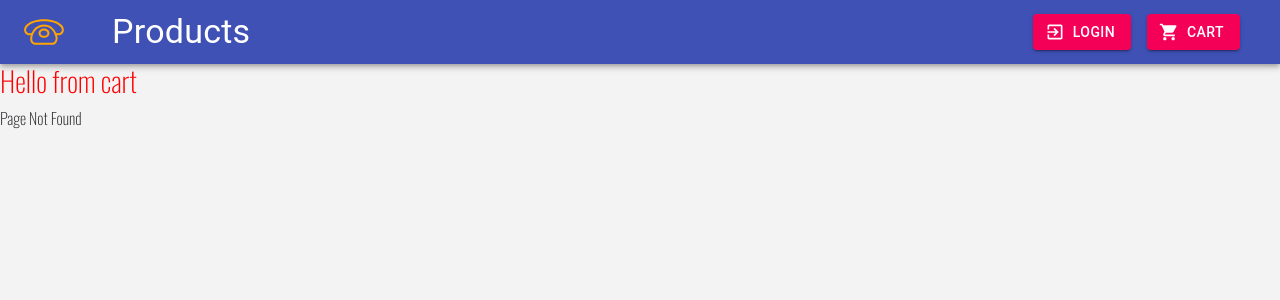
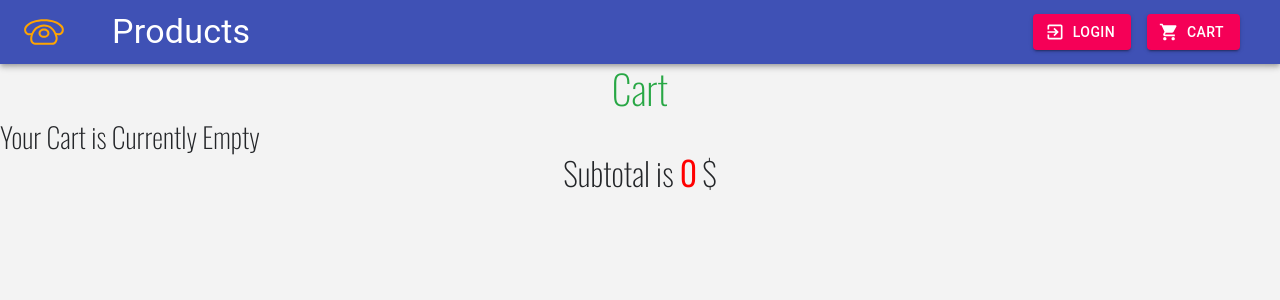
Before and after one commit to shahjigar556/e-commerce, a React (Create React App) app: page /cart in a window 1280 px wide. Before the commit this address had no page. Shown: the top 300 px of the page. Built offline with nearby package versions, Linux system fonts and the light colour scheme.

Commit message:
developed the functionality to add and remove items to cart

```diff
--- a/src/App.js
+++ b/src/App.js
@@ -25,7 +25,7 @@ function App() {
            <Route excat path='/details/:id' component={Details} />
            <Route excat path='/cart' component={Cart} />
            <Route excat path='/login' component={Login} />
-           <Route excat component={Default} />
+
            </ProductProvider>
         </Switch>
 
--- a/src/components/Product.js
+++ b/src/components/Product.js
@@ -16,10 +16,10 @@ export default function Product({product}) {
                     {product.title}
                  </h3>
                  <img className="img-fluid" src={product.img} alt="img"></img>
-                 <h4>
+                 <h4 className="text-center">
                     {product.company}
                  </h4>
-                 <h4>
+                 <h4 className="text-center text-primary">
                      {product.price} $
                  </h4>
                  <center>
--- a/src/views/Cart.js
+++ b/src/views/Cart.js
@@ -1,18 +1,73 @@
 import React from 'react'
-import {useContext,useState} from 'react';
+import {useContext,useState,useEffect} from 'react';
 import {ProductContext} from '../components/ProductContext';
+import Grid from '@material-ui/core/Grid'
+import Paper from '@material-ui/core/Paper';
+
+
 export default function Cart() {
   const [products,setProducts]=useContext(ProductContext);
-  console.log(products);
-  const demo={
-      color:products[0].inCart?'green':'red'
+  const [cartProduct,setCartProduct]=useState([]);
+
+
+
+  const RemoveFromCart=(id)=>{
+      console.log("Remove button clicked"+id)
+      console.log(products);
+       setProducts(products.map(product=>{
+           if(product.id==id)
+           {
+               product.inCart=false
+           }
+           return product
+       }))
+      console.log(products)
+      setCartProduct(cartProduct.filter(cart=>cart.id!=id))
+  }
+  useEffect(()=>{
+    setCartProduct(products.filter(product=>product.inCart===true));
+ },[])
+
+ let subTotal=0
+ for(let i=0;i<cartProduct.length;i++)
+ {
+     subTotal+=cartProduct[i].price;
+ }
+ const subTotalStyle={
+    color: subTotal>0?'green':'red'
+ }
+
+  console.log(cartProduct)
+  if(cartProduct.length!=0)
+  {
+      console.log(cartProduct[0].img)
   }
     return (
         <div>
-            <h3 style={demo}>Hello from cart</h3>
-            <h3>{products[0].inCart}</h3>
-
-
+            <h1 className="text-center text-success"> Cart</h1>
+             <h3 className="mt-2">{cartProduct.length===0?'Your Cart is Currently Empty':'Check Your Cart'}</h3>
+             <Grid container spacing={2}>
+                 {cartProduct.map(cart=>{
+                     return(
+                        <Grid item xs={12} sm={6} md={4} >
+                        <Paper >
+                            <h3>
+                               {cart.title}
+                            </h3>
+                            <img className="img-fluid" src={cart.img} alt="img"></img>
+                            <h4 className="text-center">
+                               {cart.company}
+                            </h4>
+                            <h4 className="text-center text-primary">
+                                {cart.price} $
+                            </h4>
+                            <button onClick={()=>RemoveFromCart(cart.id)}>Remove</button>
+                       </Paper>
+                   </Grid>
+                     )
+                 })}
+             </Grid>
+             <h2 className="mt-2 text-center">Subtotal is <b style={subTotalStyle}>{subTotal}</b> $</h2>
         </div>
     )
 }
--- a/src/views/Details.js
+++ b/src/views/Details.js
@@ -2,6 +2,7 @@ import React from 'react'
 import {useContext} from 'react';
 import {useState,useEffect} from 'react';
 import {ProductContext} from '../components/ProductContext';
+import pixel from '../pixel.jpg'
 
 export default function Details(props) {
     const id=props.match.params.id // id ot product clicked
@@ -15,8 +16,9 @@ export default function Details(props) {
        setProduct(ans[0]);
      },[])
     const addToCart=()=>{  // method to know if the item has been added to cart
+        let flag=0
         console.log('in event add to cart');
-        product.inCart=true;
+        product.inCart=!product.inCart;
         setProducts(products.map(sproduct=>{
             if(sproduct.id==product.id)
             {
@@ -34,7 +36,8 @@ export default function Details(props) {
         }
     }
 
-     console.log(product);
+     console.log("product is ")
+     console.log(product)
      const url=product.img;
      console.log(url)
     return (
```
Also changed, not shown: public/index.html (+0 -9 lines), src/pixel.jpg (added).
